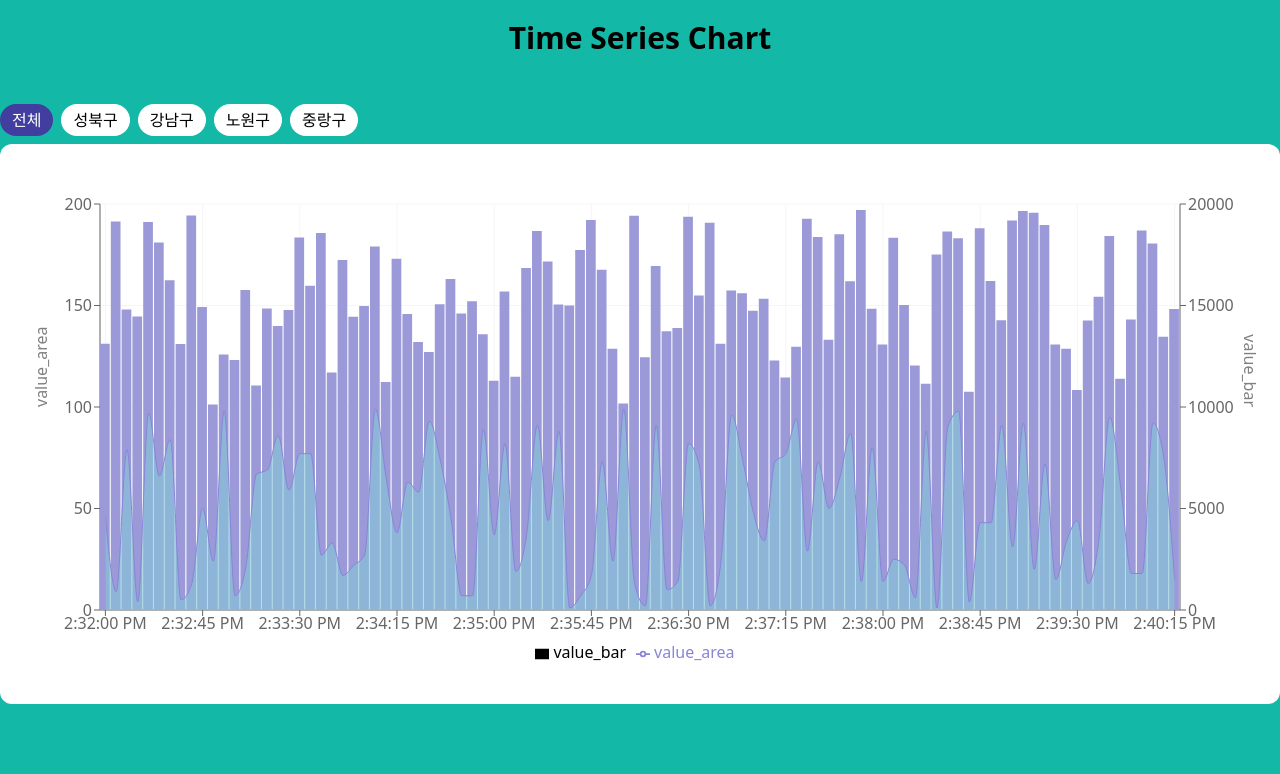
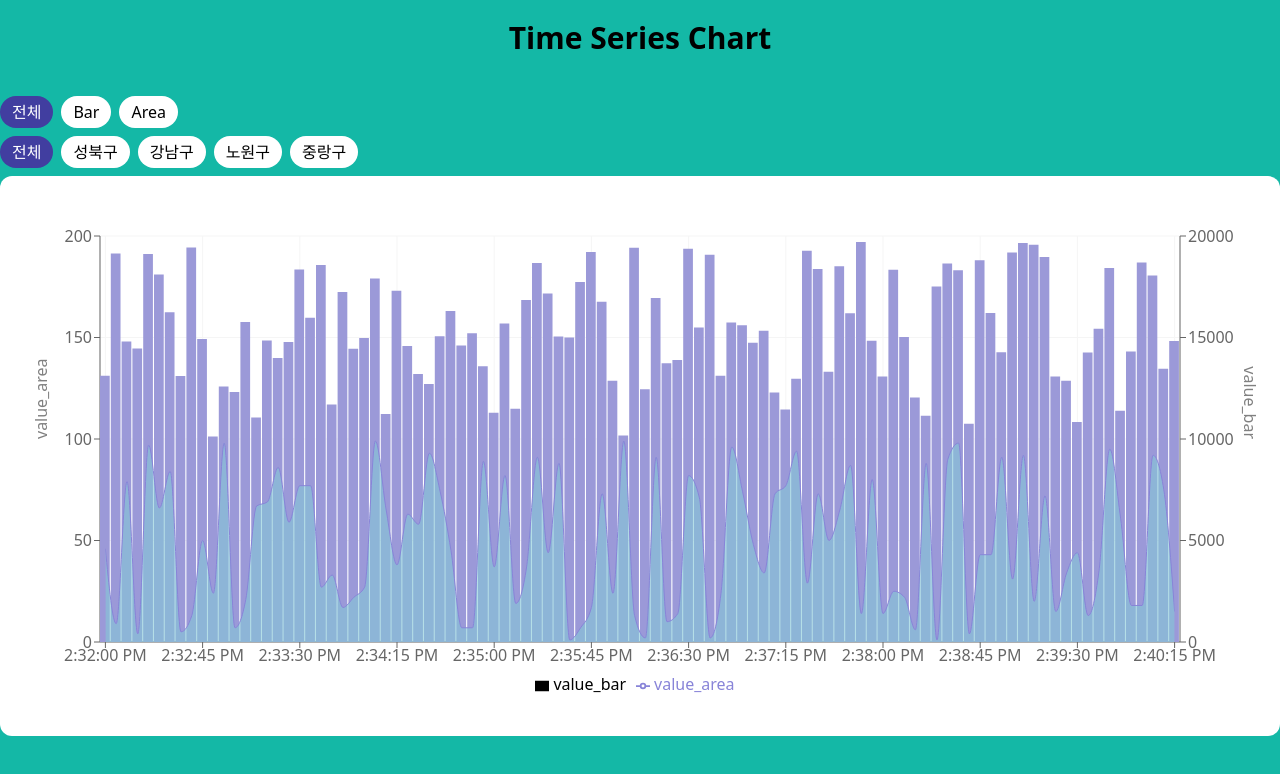
Before and after one commit to chaehaeun/Time-Series-Chart, a React (Vite) app: page / in a window 1280 px wide. Shown: the top 774 px of the page. Built offline with nearby package versions, Linux system fonts and the light colour scheme; a web font is replaced by a local one.

Commit message:
[✨] 디스플레이 모드 기능 추가

```diff
--- a/src/App.tsx
+++ b/src/App.tsx
@@ -1,10 +1,13 @@
-import { Button, Chart, Header } from '@/components';
+import { Button, Chart, Header, LoadingSpinner } from '@/components';
+import { DISPLAY_MODE_BUTTONS } from '@/constant';
 import { fetchingChartData } from '@/context';
+import { DisplayMode } from '@/types';
 import { useState } from 'react';
 
 function App() {
   const { chartData, LocationList, isLoading } = fetchingChartData();
   const [active, setActive] = useState<string | null>(null);
+  const [displayMode, setDisplayMode] = useState<DisplayMode>('all');
 
   const handleButtonClick = (id: string | null) => {
     setActive(id);
@@ -14,27 +17,27 @@ function App() {
     <>
       <Header />
       {isLoading ? (
-        <div className="flex items-center justify-center mt-60">
-          <svg
-            className="w-32 h-32 mr-3 -ml-1 text-white animate-spin"
-            xmlns="http://www.w3.org/2000/svg"
-            fill="none"
-            viewBox="0 0 24 24"
-          >
-            <circle className="opacity-25" cx="12" cy="12" r="10" stroke="currentColor" strokeWidth="4"></circle>
-            <path
-              className="opacity-75"
-              fill="currentColor"
-              d="M4 12a8 8 0 018-8V0C5.373 0 0 5.373 0 12h4zm2 5.291A7.962 7.962 0 014 12H0c0 3.042 1.135 5.824 3 7.938l3-2.647z"
-            ></path>
-          </svg>
-        </div>
+        <LoadingSpinner />
       ) : (
         <main className="mx-auto w-[1280px] my-5">
+          <ul className="flex gap-2">
+            {DISPLAY_MODE_BUTTONS.map((button) => (
+              <li key={button.mode}>
+                <Button
+                  isActive={displayMode === button.mode}
+                  onClick={() => {
+                    setDisplayMode(button.mode as DisplayMode);
+                  }}
+                >
+                  {button.label}
+                </Button>
+              </li>
+            ))}
+          </ul>
           <ul className="flex gap-2 py-2">
             <li key={'entire'}>
               <Button
-                isActive={active === null ? true : false}
+                isActive={active === null}
                 onClick={() => {
                   setActive(null);
                 }}
@@ -50,7 +53,7 @@ function App() {
               </li>
             ))}
           </ul>
-          {chartData.length !== 0 && <Chart active={active} setActive={setActive} />}
+          {chartData.length !== 0 && <Chart displayMode={displayMode} active={active} setActive={setActive} />}
         </main>
       )}
     </>
--- a/src/components/domain/Chart.tsx
+++ b/src/components/domain/Chart.tsx
@@ -1,5 +1,6 @@
 import { CustomTooltip } from '@/components';
 import { fetchingChartData } from '@/context';
+import { DisplayMode } from '@/types';
 import type { Dispatch } from 'react';
 import {
   Area,
@@ -17,9 +18,10 @@ import {
 interface ChartProps {
   active: string | null;
   setActive: Dispatch<string | null>;
+  displayMode: DisplayMode;
 }
 
-const Chart = ({ active, setActive }: ChartProps) => {
+const Chart = ({ active, setActive, displayMode }: ChartProps) => {
   const { chartData: data } = fetchingChartData();
 
   const handleBarClick = (id: string) => {
@@ -50,6 +52,7 @@ const Chart = ({ active, setActive }: ChartProps) => {
               offset: 1,
             }}
           />
+
           <YAxis
             yAxisId="bar"
             orientation="right"
@@ -61,15 +64,20 @@ const Chart = ({ active, setActive }: ChartProps) => {
               offset: -10,
             }}
           />
-          <Tooltip content={<CustomTooltip active={false} payload={[]} label={''} />} />
+
+          <Tooltip content={<CustomTooltip active={false} payload={[]} label={''} displayMode={displayMode} />} />
           <Legend />
+          {displayMode !== 'area' && (
             <Bar yAxisId="bar" dataKey="value_bar" barSize={20} onClick={(data) => handleBarClick(data.id)}>
               {data.map((entry, index) => {
                 const fill = entry.id === active ? '#413ea0' : '#9b99d8';
                 return <Cell key={`cell-${index}`} fill={fill} className="cursor-pointer " />;
               })}
             </Bar>
+          )}
+          {displayMode !== 'bar' && (
             <Area yAxisId="area" type="monotone" dataKey="value_area" fill="#84c9d8" stroke="#8884d8" />
+          )}
         </ComposedChart>
       </ResponsiveContainer>
     </div>
--- a/src/components/domain/CustomTooltip.tsx
+++ b/src/components/domain/CustomTooltip.tsx
@@ -1,15 +1,21 @@
+import { DisplayMode } from '@/types';
+
 interface CustomTooltipProps {
   active: boolean;
   payload: any;
   label: string;
+  displayMode: DisplayMode;
 }
 
-const CustomTooltip = ({ active, payload, label }: CustomTooltipProps) => {
+const CustomTooltip = ({ active, payload, label, displayMode }: CustomTooltipProps) => {
   if (active && payload && payload.length) {
+    console.log(payload);
     return (
       <div className="p-2 text-xs -translate-y-1/2 bg-white rounded-sm bg-opacity-80">
         <span className="block">{label}</span>
         <span className="block pb-1 border-b border-black">{payload[0].payload.id}</span>
+        {displayMode === 'all' && (
+          <>
             <p className="flex items-center pt-1">
               <span className="block bg-[#9b99d8] w-3 h-3 mr-1" />
               {`${payload[0].dataKey} : ${payload[0].value}`}
@@ -18,6 +24,20 @@ const CustomTooltip = ({ active, payload, label }: CustomTooltipProps) => {
               <span className="block bg-[#84c9d8] w-3 h-3 mr-1" />
               {`${payload[1].dataKey} : ${payload[1].value}`}
             </p>
+          </>
+        )}
+        {displayMode === 'bar' && (
+          <p className="flex items-center pt-1">
+            <span className="block bg-[#9b99d8] w-3 h-3 mr-1" />
+            {`${payload[0].dataKey} : ${payload[0].value}`}
+          </p>
+        )}
+        {displayMode === 'area' && (
+          <p className="flex items-center pt-1">
+            <span className="block bg-[#84c9d8] w-3 h-3 mr-1" />
+            {`${payload[0].dataKey} : ${payload[0].value}`}
+          </p>
+        )}
       </div>
     );
   }
--- a/src/constant/index.ts
+++ b/src/constant/index.ts
@@ -1 +1,6 @@
 export const BASE_URL = '/mock/db.json';
+export const DISPLAY_MODE_BUTTONS = [
+  { mode: 'all', label: '전체' },
+  { mode: 'bar', label: 'Bar' },
+  { mode: 'area', label: 'Area' },
+];
--- a/src/router/index.tsx
+++ b/src/router/index.tsx
@@ -6,6 +6,7 @@ const router = createBrowserRouter([
   {
     path: '/',
     element: <App />,
+    errorElement: <NotFound />,
   },
   {
     path: '*',
--- a/src/types/index.ts
+++ b/src/types/index.ts
@@ -10,3 +10,5 @@ export interface ChartDataContextType {
   LocationList: string[];
   isLoading: boolean;
 }
+
+export type DisplayMode = 'all' | 'bar' | 'area';
```
Lines whose indentation alone changed are shown as unchanged.
